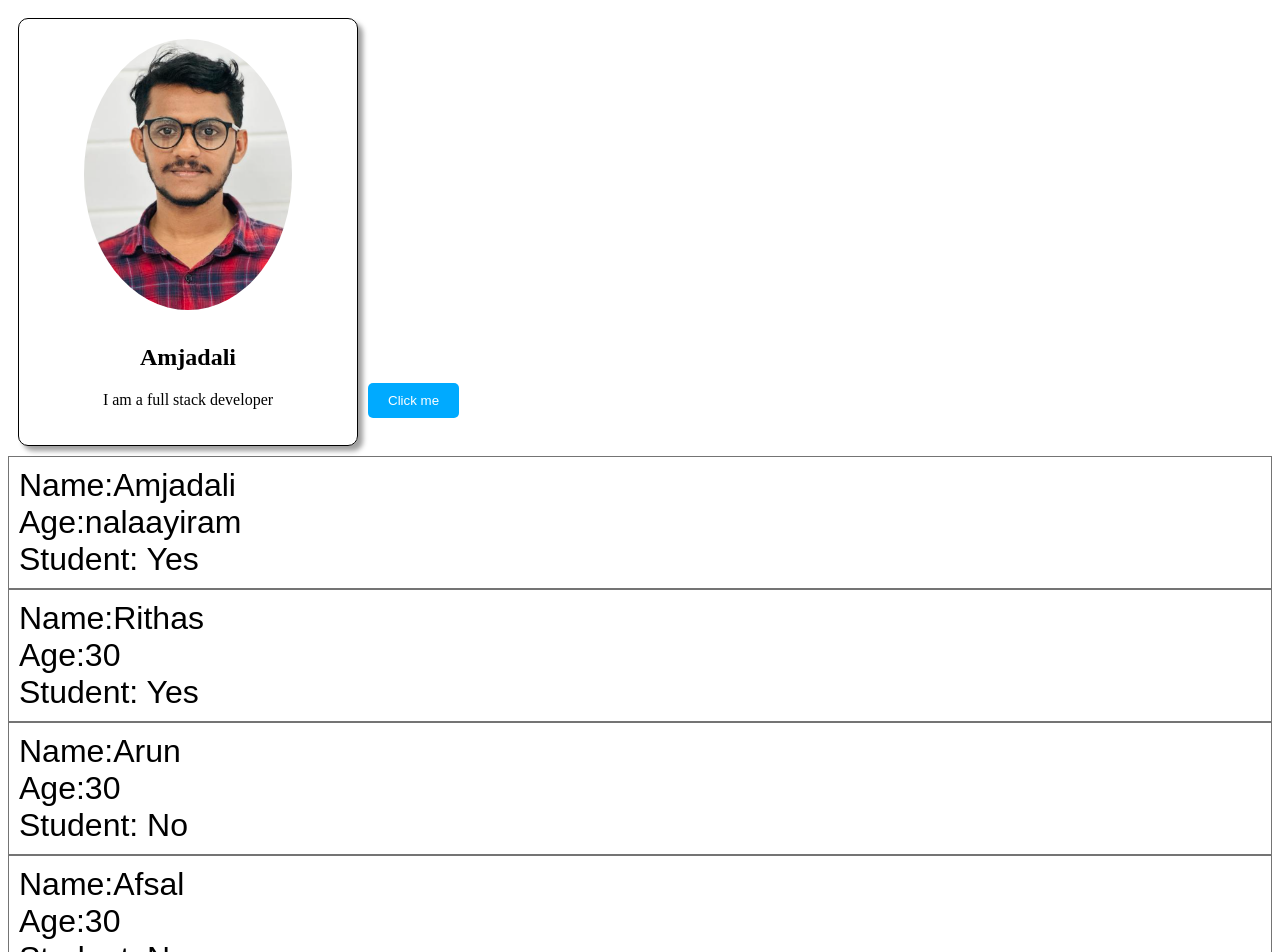
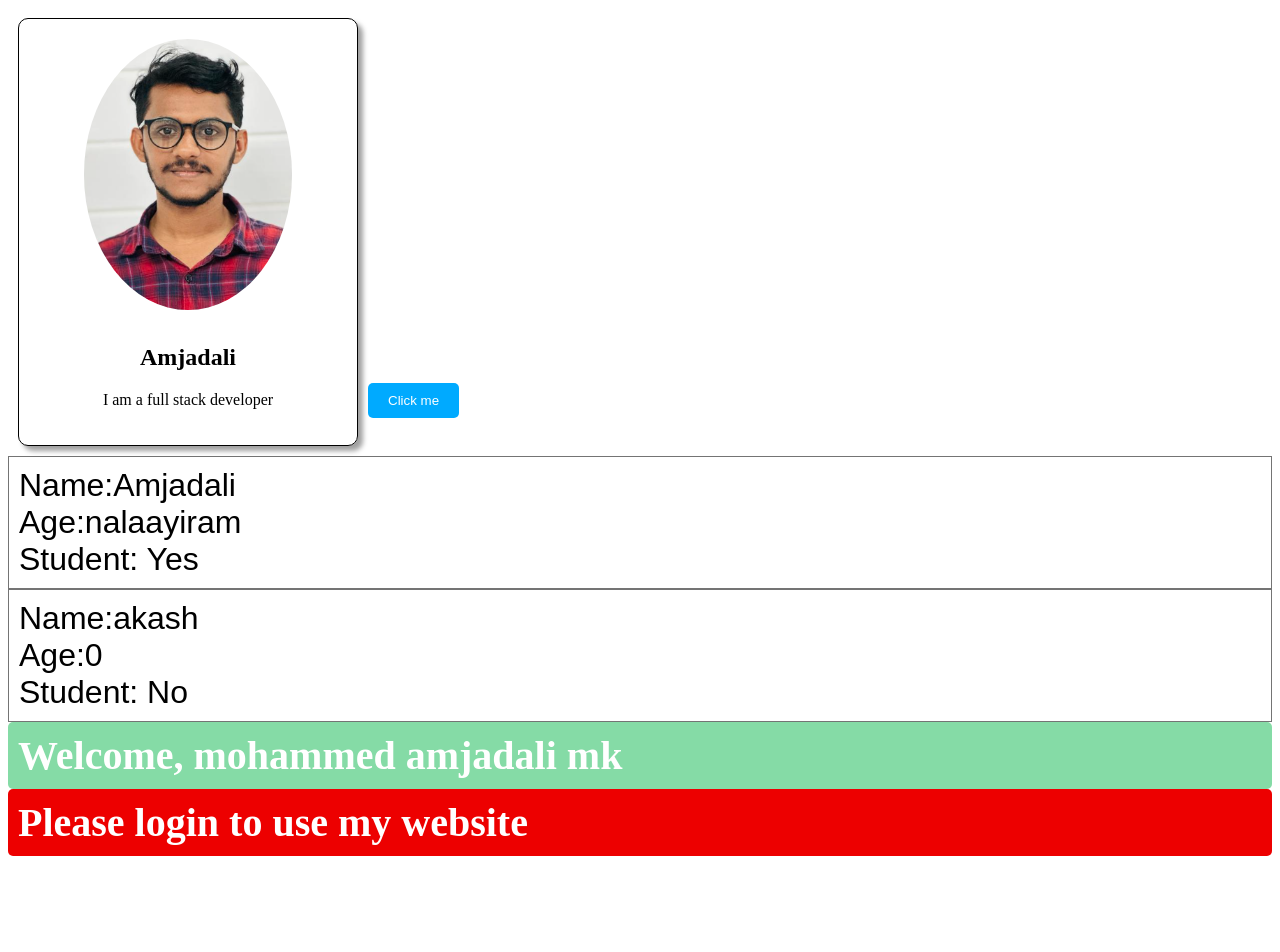
Before and after one commit to amjad78678/BroCode-React, a React (Vite) app in the folder my_react_app/: page / in a window 1280 px wide. Shown: the top 952 px of the page. After the commit the page ends 864 px from the top, so only its background shows below. Built offline with nearby package versions, Linux system fonts and the light colour scheme.

Commit message:
conditional rendering of props

```diff
--- a/my_react_app/src/App.jsx
+++ b/my_react_app/src/App.jsx
@@ -2,6 +2,7 @@
 import Card from "./Card";
 import Button from "./Button";
 import Student from "./Student";
+import UserGreeting from "./UserGreeting";
 
 function App() {
 
@@ -11,10 +12,10 @@ function App() {
         <Card />
          <Button/>
          <Student name="Amjadali" age='nalaayiram' isStudent={true}  />
-         <Student name="Rithas" age={30} isStudent={true}  />
-         <Student name="Arun" age={30} isStudent={false}  />
-         <Student name="Afsal" age={30} isStudent={false}  />
          <Student name='akash'/>
+
+         <UserGreeting isLoggedIn={true} username='mohammed amjadali mk'/>
+         <UserGreeting />
       </>
     );
 
--- /dev/null
+++ b/my_react_app/src/UserGreeting.jsx
@@ -0,0 +1,34 @@
+
+import PropTypes from 'prop-types'
+function UserGreeting(props){
+
+
+     if(props.isLoggedIn){
+
+        return (
+
+            <h2 className="welcome-message">Welcome, {props.username}</h2>
+        )
+     }else{
+
+          return (
+            <h2 className="login-prompt">Please login to use my website</h2>
+          )
+     }
+}
+
+UserGreeting.propTypes={
+
+     isLoggedIn:PropTypes.bool,
+     username:PropTypes.string,
+
+}
+
+UserGreeting.defaultProps={
+
+     isLoggedIn:false,
+     username:'Guest',
+
+}
+
+export default UserGreeting;
--- a/my_react_app/src/index.css
+++ b/my_react_app/src/index.css
@@ -55,3 +55,25 @@
 .student p{
   margin: 0;
 }
+
+
+.welcome-message{
+
+  font-size: 2.5em;
+  background-color: hsl(143, 54%, 69%);
+  color: white;
+  padding: 10px;
+  border-radius: 5px;
+  margin: 0;
+}
+
+
+.login-prompt{
+
+   font-size: 2.5em;
+   background-color: rgb(237, 0, 0);
+   color: white;
+   padding: 10px;
+   border-radius: 5px;
+   margin: 0;
+}
```
